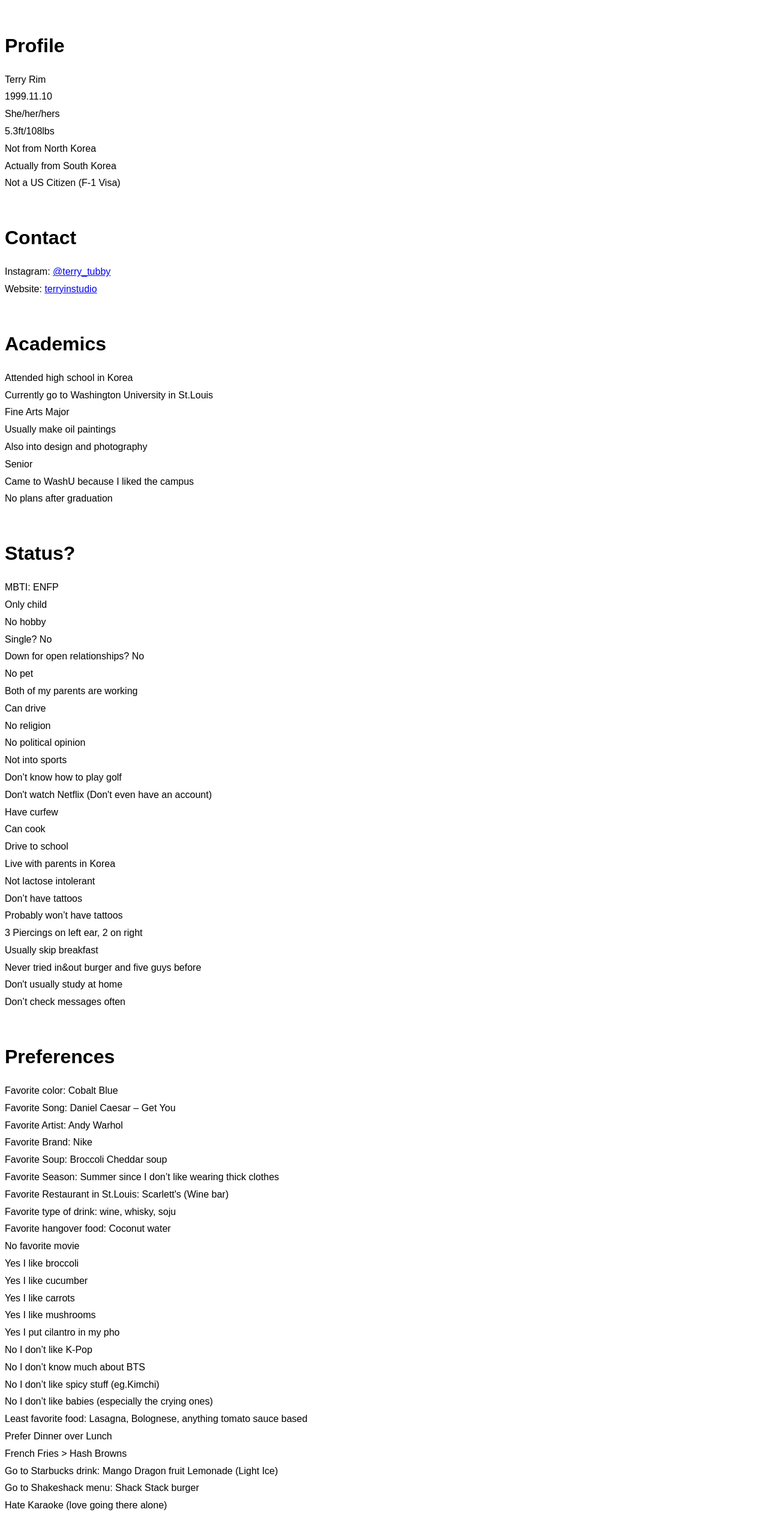
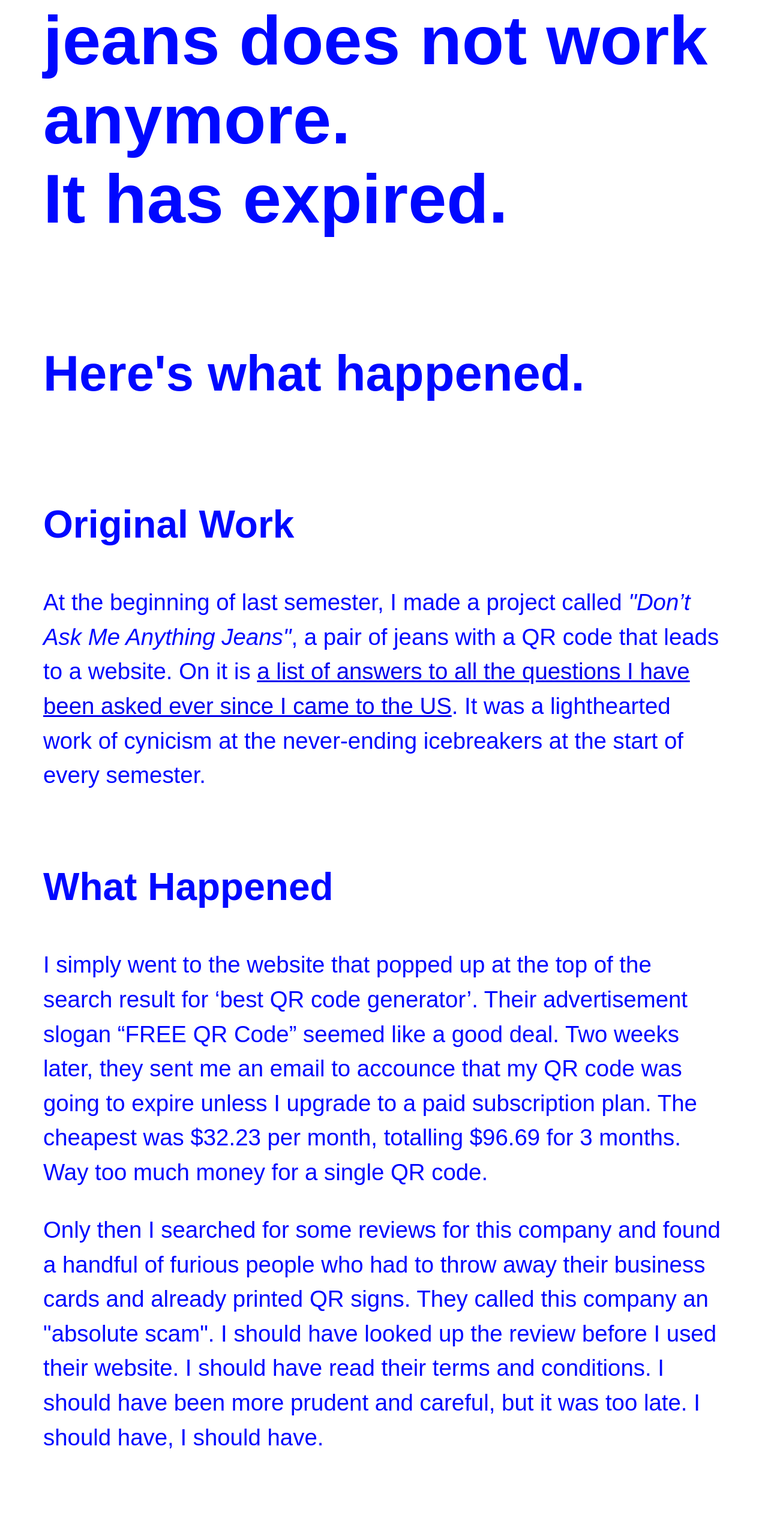
Before and after one commit to terryrim1110/please_read_me, a plain HTML site: page index.html in a window 1280 px wide. Shown: the part 272-2797 px from the top of the page at 60% size. Drawn offline with Linux system fonts and the light colour scheme.

Commit message:
inital commit

```diff
--- a/READ ME/CSS/styles.css
+++ /dev/null
@@ -1,36 +0,0 @@
-html {
-    color:rgb(0, 8, 255);
-    font-family:Arial, Helvetica, sans-serif;
-    margin: 5vw;
-}
-
-p {
-    font-size: 3vw;
-    line-height: 1.5;
-    /* margin: 5vw; */
-    /* margin-left 5vw;
-    margin-right:none; */
-}
-
-h3 {
-    font-style: bold;
-    font-size: 5vw;
-    /* margin-left: 5vw; */
-}
-
-h1 {
-    font-style: bold;
-    font-size: 9vw;
-    /* margin-left: 5vw; */
-}
-
-h2 {
-    font-style: bold;
-    font-size: 6.5vw;
-    line-height: 1.5;
-    /* margin-left: 5vw; */
-}
-
-img {
-    /* margin-left: 5vw; */
-}
--- a/css/styles.css
+++ b/css/styles.css
@@ -1,24 +1,36 @@
 html {
-    color:black;
+    color:rgb(0, 8, 255);
     font-family:Arial, Helvetica, sans-serif;
+    margin: 5vw;
 }
 
 p {
-    font-size: 2.5w;
-    line-height: 0.8;
+    font-size: 3vw;
+    line-height: 1.5;
+    /* margin: 5vw; */
+    /* margin-left 5vw;
+    margin-right:none; */
 }
 
 h3 {
     font-style: bold;
-    font-size: 2.5vw;
+    font-size: 5vw;
+    /* margin-left: 5vw; */
 }
 
 h1 {
     font-style: bold;
-    font-size: 5vw;
+    font-size: 9vw;
+    /* margin-left: 5vw; */
 }
 
 h2 {
     font-style: bold;
-    font-size: 3vw;
+    font-size: 6.5vw;
+    line-height: 1.5;
+    /* margin-left: 5vw; */
 }
+
+img {
+    /* margin-left: 5vw; */
+}
--- a/index.html
+++ b/index.html
@@ -1,108 +1,51 @@
 <!DOCTYPE html>
 <html>
     <head>
-        <title>Don't ask me anything</title>
-        <link href="css/styles.css" rel="stylesheet">
+        <title>Read Me</title>
+        <link href="CSS/styles.css" rel="stylesheet">
         <meta http-equiv="refresh" content="10">
     </head>
 
     <body>
-        <h1>Hi.</h1>
-        <h2>Here are some answers<br>for your potential questions.</h2>
+        <h1>The QR Code on the jeans does not work anymore. <br>It has expired.</h1>
+        <br>
+        <h2>Here's what happened.</h2>
     <br>
-        <h3>Profile</h3>
+        <h3>Original Work</h3>
+        <p>At the beginning of last semester, I made a project called <i>"Don’t Ask Me Anything Jeans"</i>, a pair of jeans with a QR code that leads to a website. On it is <a href="https://rawcdn.githack.com/terryrim1110/terryinstudio/737da9c9bf3534c6930b3d33e7f2b8e43fae2d6c/Don't%20ask%20me%20anything%20Jeans/index.html">a list of answers to all the questions I have been asked ever since I came to the US</a>. It was a lighthearted work of cynicism at the never-ending icebreakers at the start of every semester. </p>
+    <br>
+        <h3>What Happened</h3>
+        <p>I simply went to the website that popped up at the top of the search result for ‘best QR code generator’. Their advertisement slogan “FREE QR Code” seemed like a good deal. Two weeks later, they sent me an email to accounce that my QR code was going to expire unless I upgrade to a paid subscription plan. The cheapest was $32.23 per month, totalling $96.69 for 3 months. Way too much money for a single QR code.</p>
+
+        <!-- <p>I generated a QR code, printed it out on paper, made it into a stencil by cutting out every black square with an exacto knife, placed the stencil on a pair of jeans, and spray painted over it.
+        It was pure labor, but I was pleased that the spray-painted QR code could be scanned. I felt like my time and effort paid off.</p>
+         -->
+
+        <!-- <p>‘Didn’t they say it was free? They didn’t say it was a free trial.’ This was my first thought, which soon changed to ‘Yes I can do that for my project.’ I was thinking something like $9.99/mo, and I was ready to sacrifice 2 Starbucks drinks every month to make room for that extra subscription.</p> -->
+
+        <!-- <p>When I got back to their website again to re-activate the QR code</p> -->
+
+        <p>Only then I searched for some reviews for this company and found a handful of furious people who had to throw away their business cards and already printed QR signs. They called this company an "absolute scam". I should have looked up the review before I used their website. I should have read their terms and conditions. I should have been more prudent and careful, but it was too late. I should have, I should have. </p>
+    <br>
+        <h3>What I did</h3>
+        <p>Rather than devoting another pair of jeans to spray-paint on a new QR code, I decided to gear this project toward something else; an anecdote about a downside of consumerism. This is an example of what happens when people are not as vigilant in the face of aggressive marketing practices.
+
+    <br>
+    <br>
+        <h3>Takeaways</h3>
+        <p>The QR code on these jeans does not lead to my project page anymore.<br>
+        But, at least, I can hope that you may learn from my failure to make a well-informed financial decision. <br>
+        All in all, stay awake, fellow consumers! Know what you are agreeing to, and know what you are buying!
+        </p>
+    <br>
+        <h2>For questions, please consult the contact information below:</h2>
         <p>Terry Rim</p>
-        <p>1999.11.10</p>
-        <p>She/her/hers</p>
-        <p>5.3ft/108lbs</p>
-        <p>Not from North Korea</p>
-        <p>Actually from South Korea</p>
-        <p>Not a US Citizen (F-1 Visa)</p>
-    <br>
-        <h3>Contact</h3>
-        <!-- <p>(KR) 010-4666-2224</p> -->
-        <!-- <p>(US) (314)818-4585</p> -->
-        <!-- <p>Phone Carrier: AT&T</p> -->
+        <p>E-mail: terryrim1110@gmail.com </p>
         <p>Instagram: <a href="https://www.instagram.com/terry_tubby/">@terry_tubby</a></p>
         <p>Website: <a href="https://www.terryrim.com/">terryinstudio</a></p>
-        <!-- <p>Address: 5700 Highlands Plaza Dr. Apt.2046, St.Louis, MO 63110</p> -->
-    <br>
-        <h3>Academics</h3>
-        <p>Attended high school in Korea</p>
-        <p>Currently go to Washington University in St.Louis</p>
-        <p>Fine Arts Major</p>
-        <p>Usually make oil paintings</p>
-        <p>Also into design and photography</p>
-        <p>Senior</p>
-        <p>Came to WashU because I liked the campus</p>
-        <p>No plans after graduation</p>
-    <br>
-        <h3>Status?</h3>
-        <p>MBTI: ENFP</p>
-        <p>Only child</p>
-        <p>No hobby</p>
-        <p>Single? No</p>
-        <p>Down for open relationships? No</p>
-        <p>No pet</p>
-        <p>Both of my parents are working</p>
-        <p>Can drive</p>
-        <p>No religion</p>
-        <p>No political opinion</p>
-        <p>Not into sports</p>
-        <p>Don’t know how to play golf</p>
-        <p>Don't watch Netflix (Don't even have an account)</p>
-        <p>Have curfew</p>
-        <p>Can cook</p>
-        <p>Drive to school</p>
-        <p>Live with parents in Korea</p>
-        <p>Not lactose intolerant</p>
-        <p>Don’t have tattoos</p>
-        <p>Probably won’t have tattoos</p>
-        <p>3 Piercings on left ear, 2 on right</p>
-        <p>Usually skip breakfast</p>
-        <p>Never tried in&out burger and five guys before</p>
-        <p>Don't usually study at home</p>
-        <p>Don’t check messages often</p>
-    <br>
-        <h3>Preferences</h3>
-        <p>Favorite color: Cobalt Blue</p>
-        <p>Favorite Song: Daniel Caesar – Get You</p>
-        <p>Favorite Artist: Andy Warhol</p>
-        <p>Favorite Brand: Nike</p>
-        <p>Favorite Soup: Broccoli Cheddar soup</p>
-        <p>Favorite Season: Summer since I don’t like wearing thick clothes</p>
-        <p>Favorite Restaurant in St.Louis: Scarlett's (Wine bar)</p>
-        <p>Favorite type of drink: wine, whisky, soju</p>
-        <p>Favorite hangover food: Coconut water</p>
-        <p>No favorite movie</p>
-        <p>Yes I like broccoli</p>
-        <p>Yes I like cucumber</p>
-        <p>Yes I like carrots</p>
-        <p>Yes I like mushrooms</p>
-        <p>Yes I put cilantro in my pho</p>
-        <p>No I don’t like K-Pop</p>
-        <p>No I don’t know much about BTS</p>
-        <p>No I don’t like spicy stuff (eg.Kimchi)</p>
-        <p>No I don’t like babies (especially the crying ones)</p>
-        <p>Least favorite food: Lasagna, Bolognese, anything tomato sauce based</p>
-        <p>Prefer Dinner over Lunch</p>
-        <p>French Fries &gt; Hash Browns</p>
-        <p>Go to Starbucks drink: Mango Dragon fruit Lemonade (Light Ice)</p>
-        <p>Go to Shakeshack menu: Shack Stack burger</p>
-        <p>Hate Karaoke (love going there alone)</p>
-        <p>Night Owl rather than Morning person</p>
-        <p>Night shower than Morning shower</p>
-        <p>Like vintage t-shirts</p>
-    <br>
-        <h3>Frequently Given Answers</h3>
-        <p>My summer break was greattttttt thanks</p>
-        <p><u>Wifi:</u> what's the magicword? <u>PW:</u> there'snosuchthingfuckoff</p>
-        <p>Sorry I don’t carry cash on me</p>
-        <p>The ring on my thumb is from my grandmother</p>
-        <p>I'm usually free on Fridays</p>
-        <p>I live in a studio apartment at Encore at Forest Park and it is unfurnished</p>
-        <p>Pay around $1470/mo excluding parking and utilities</p>
-    <br>
-        <h2>I hope you found the answers to your question here.<br>Have a great day.</h2>
+
+        <br>
+        <h2>Thank you.<br>Have a good day.</h2>
+
     </body>
 </html>
```
Also changed, not shown: READ ME/index.html (deleted, +0 -51 lines), Images/peek1.png (renamed from READ ME/Images/peek1.png), Images/peek3.png (renamed from READ ME/Images/peek3.png), 2 other files.
